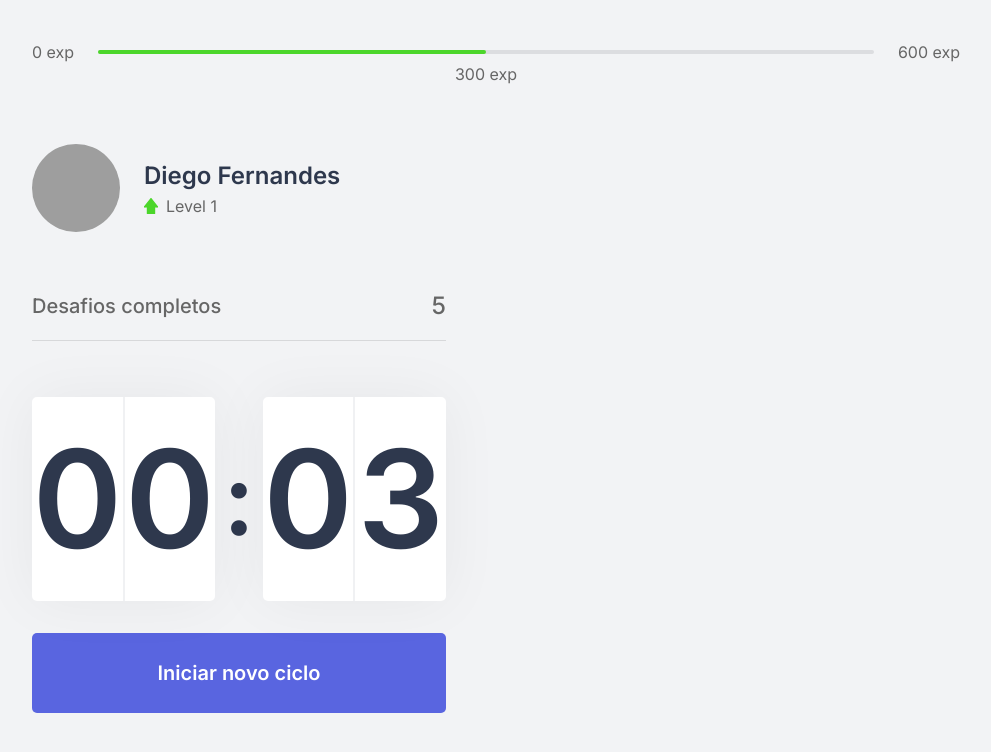
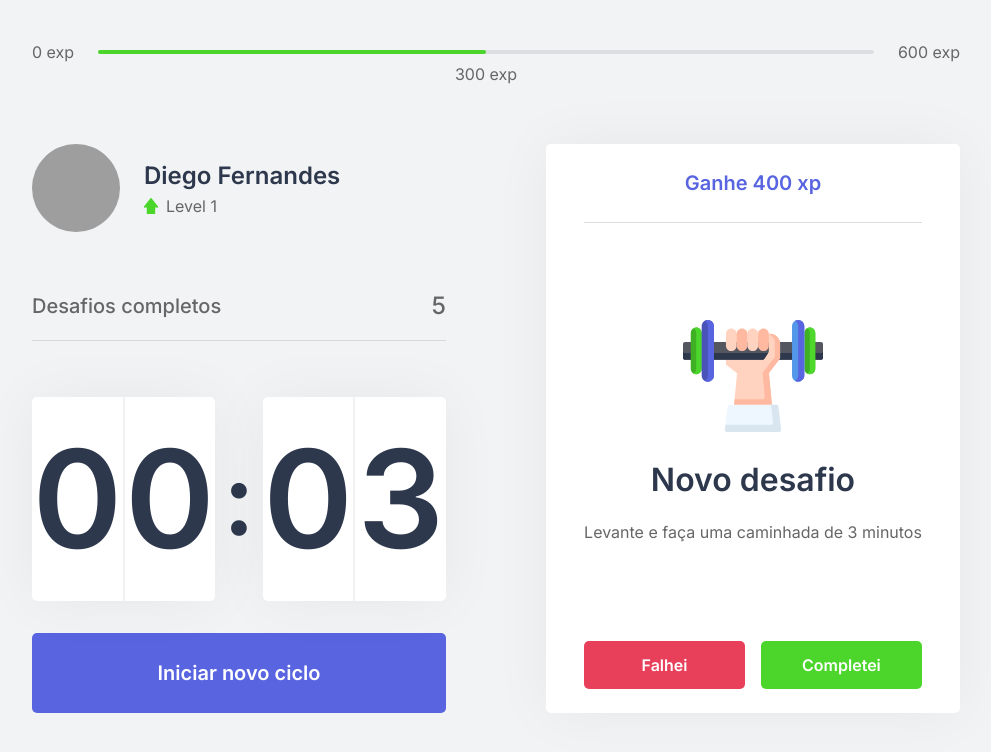
Before and after one commit to dgbragas/nlw__move.it, a Next.js app: page / in a window 1280 px wide. Shown: the top 752 px of the page, without its empty margins (144-1135 px from the left). Built offline with nearby package versions, Linux system fonts and the light colour scheme; grey boxes are pictures that could not be loaded.

Commit message:
chore: importing  in

```diff
--- a/src/pages/index.tsx
+++ b/src/pages/index.tsx
@@ -1,5 +1,6 @@
 import Head from 'next/head';
 
+import { ChallengeBox } from '../components/ChallengeBox';
 import { CompletedChallenges } from '../components/CompletedChallenges';
 import { Countdown } from '../components/Countdown';
 import { ExperienceBar } from '../components/ExperienceBar';
@@ -26,6 +27,10 @@ export default function Home(): JSX.Element {
             <CompletedChallenges />
             <Countdown />
           </S.ProfileContainer>
+
+          <S.ChallengeBoxContainer>
+            <ChallengeBox />
+          </S.ChallengeBoxContainer>
         </S.HomeSection>
       </GridContainer>
     </>
--- a/src/pages/styles.ts
+++ b/src/pages/styles.ts
@@ -9,3 +9,5 @@ export const HomeSection = styled.section`
 `;
 
 export const ProfileContainer = styled.div``;
+
+export const ChallengeBoxContainer = styled.div``;
```
